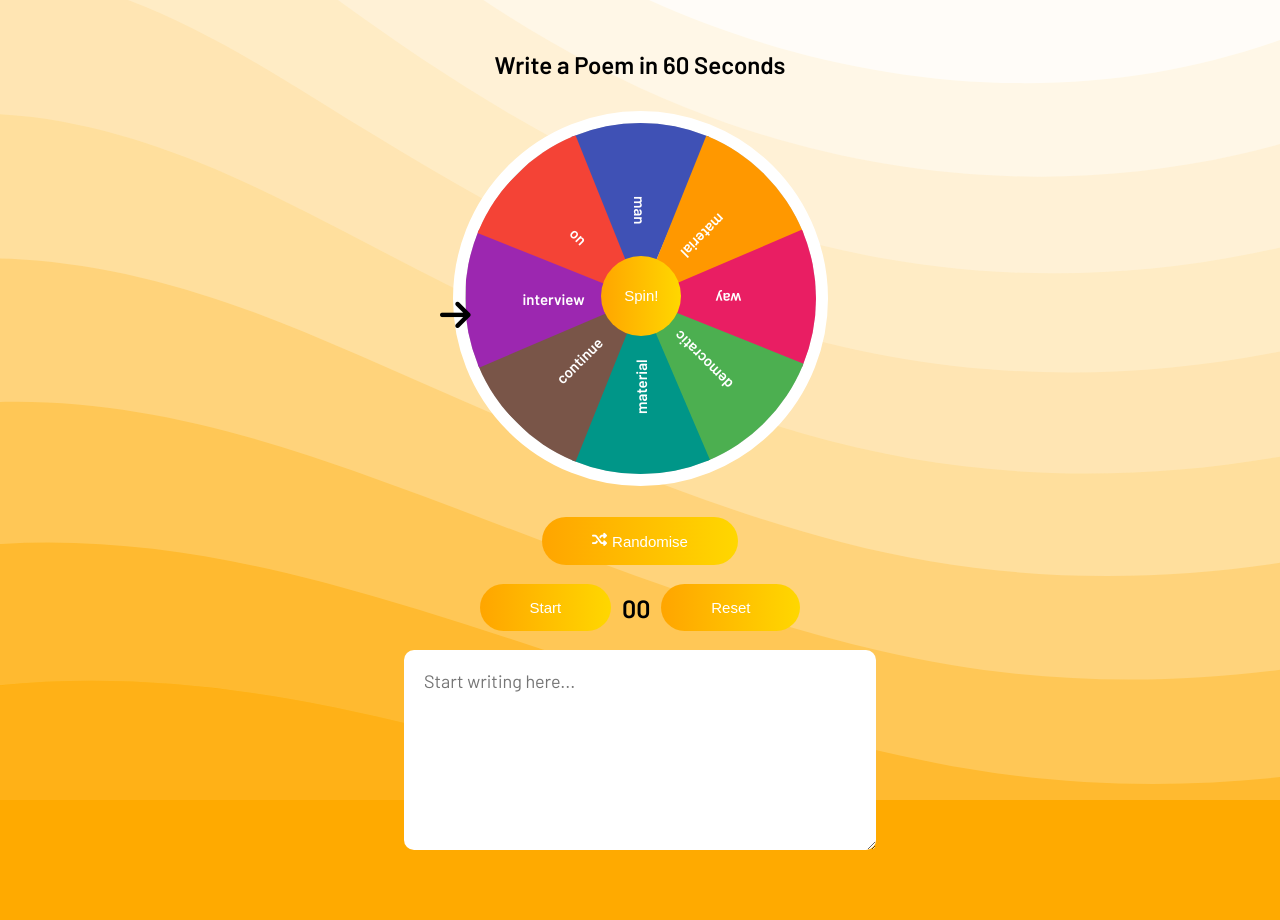
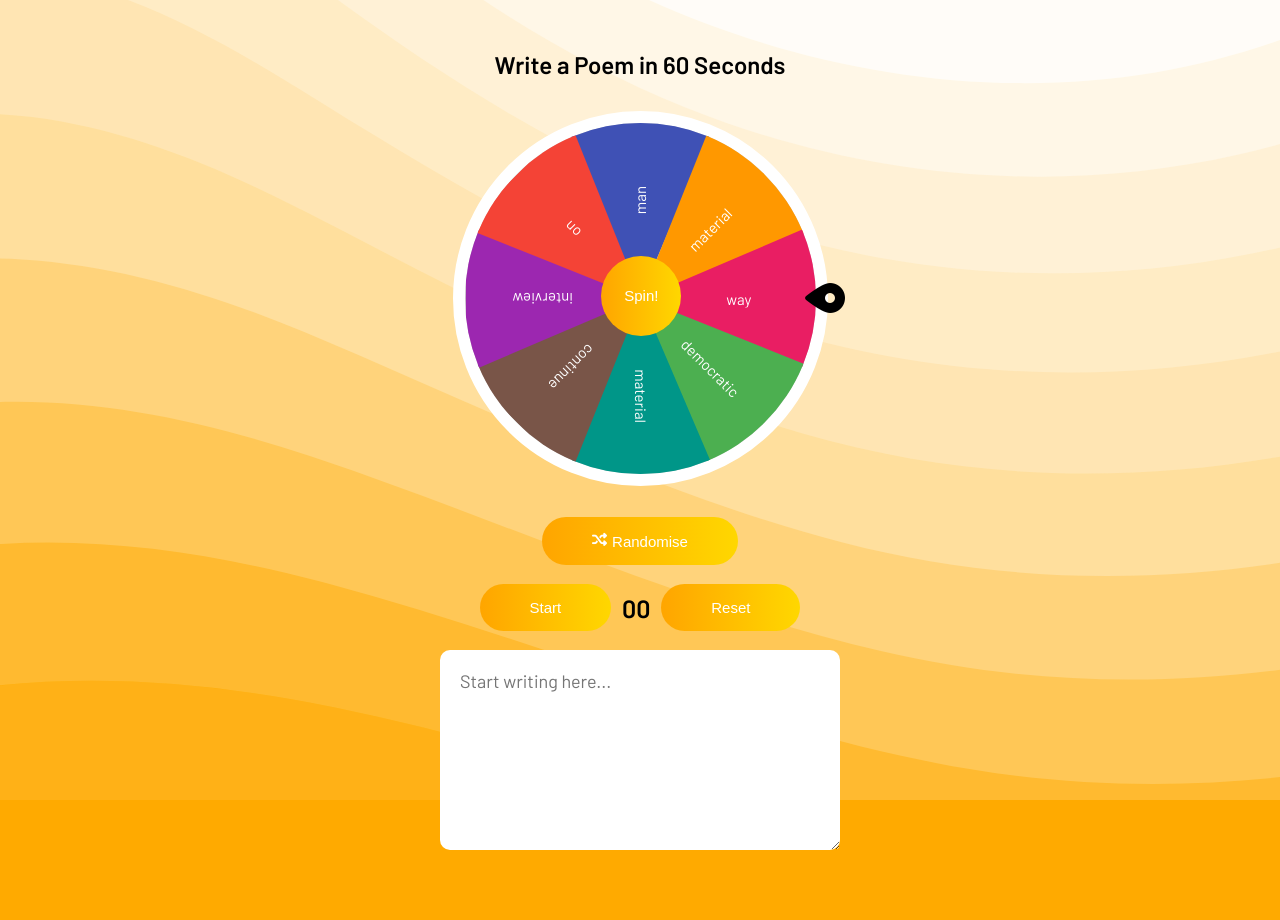
Before and after one commit to emopal/pbwheel, a Flask app: page / in a window 1280 px wide, after a click on "Start". Run offline with Flask 3, Linux system fonts and the light colour scheme; some libraries are stand-ins or nearby versions.

Commit message:
adjustments

```diff
--- a/static/css/common.css
+++ b/static/css/common.css
@@ -112,7 +112,7 @@
     display: flex;
     align-items: center;
     justify-content: center;
-    overflow: hidden;
+    overflow: visible;
 }
 
 .container {
@@ -137,11 +137,14 @@
     display: flex;
     align-items: center;
     justify-content: center;
-    font-size: 15px;
-    font-weight: bold;
-    color: #fff;
     left: 29%;
     writing-mode: vertical-lr;
+}
+
+.container div p{
+    color: white;
+    font-size: 15px;
+    transform: rotate(180deg);
 }
 
 #spin{
@@ -195,12 +198,28 @@
     transform: rotate(315deg);
 }
 
-.fa-arrow-right{
+.fa-location-dot{
     position: absolute;
-    font-size: 35px;
-    left: 0;
-    top: 50%;
+    font-size: 40px;
+    right: 0;
+    top: 45%;
     z-index: 999;
+    transform: rotate(90deg);
+}
+.dot-animate{
+    animation: point 1s infinite;
+}
+
+@keyframes point{
+    0%{
+        right: -10px;
+    }
+    50%{
+        right: 10px;
+    }
+    100%{
+        right: -10px;
+    }
 }
 .fa-shuffle{
     margin-right: 5px;
@@ -230,7 +249,7 @@
 @media only screen
    and (min-width : 1200px) {
    #textarea{
-    width: 40%;
+    width: 400px;
    }
 }
 #poem{
--- a/static/js/app.js
+++ b/static/js/app.js
@@ -6,6 +6,7 @@
 btn.onclick = function () {
     container.style.transform = "rotate(" + number + "deg)";
     number += Math.ceil(Math.random() * 5000 + 100);
+    $(".fa-location-dot").delay(5000).addClass('dot-animate')
 }
 
 // timer
--- a/static/js/words.js
+++ b/static/js/words.js
@@ -10,14 +10,14 @@
         var wordSeven = data[Math.floor(Math.random() * data.length)];
         var wordEight = data[Math.floor(Math.random() * data.length)];
 
-        $('.container .one').text(wordOne);
-        $('.container .two').text(wordTwo);
-        $('.container .three').text(wordThree);
-        $('.container .four').text(wordFour);
-        $('.container .five').text(wordFive);
-        $('.container .six').text(wordSix);
-        $('.container .seven').text(wordSeven);
-        $('.container .eight').text(wordEight);
+        $('.container .one').html("<p>" + wordOne + "</p>");
+        $('.container .two').html("<p>" + wordTwo + "</p>");
+        $('.container .three').html("<p>" + wordThree + "</p>");
+        $('.container .four').html("<p>" + wordFour + "</p>");
+        $('.container .five').html("<p>" + wordFive + "</p>");
+        $('.container .six').html("<p>" + wordSix + "</p>");
+        $('.container .seven').html("<p>" + wordSeven + "</p>");
+        $('.container .eight').html("<p>" + wordEight + "</p>");
     });
 };
 
--- a/templates/app.html
+++ b/templates/app.html
@@ -73,10 +73,10 @@
         <!--This the spinning wheel-->
         <div class="outer-container">
 
-        <i class="fa fa-arrow-right"></i>
+            <i class="fa fa-location-dot"></i>
             <div class="container">
                 <button id="spin">Spin!</button>
-                <div class="one">1</div>
+                <div class="one"> 1</div>
                 <div class="two">2</div>
                 <div class="three">3</div>
                 <div class="four">4</div>
```
